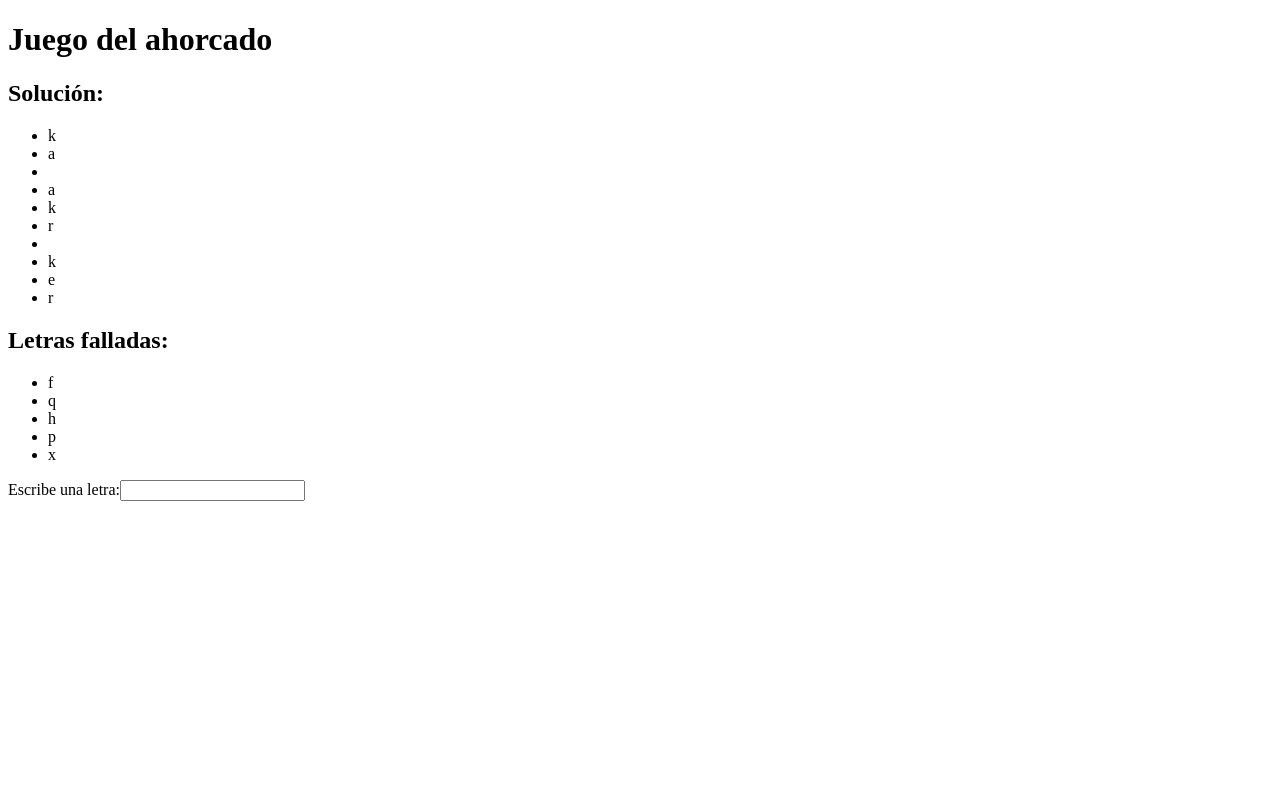
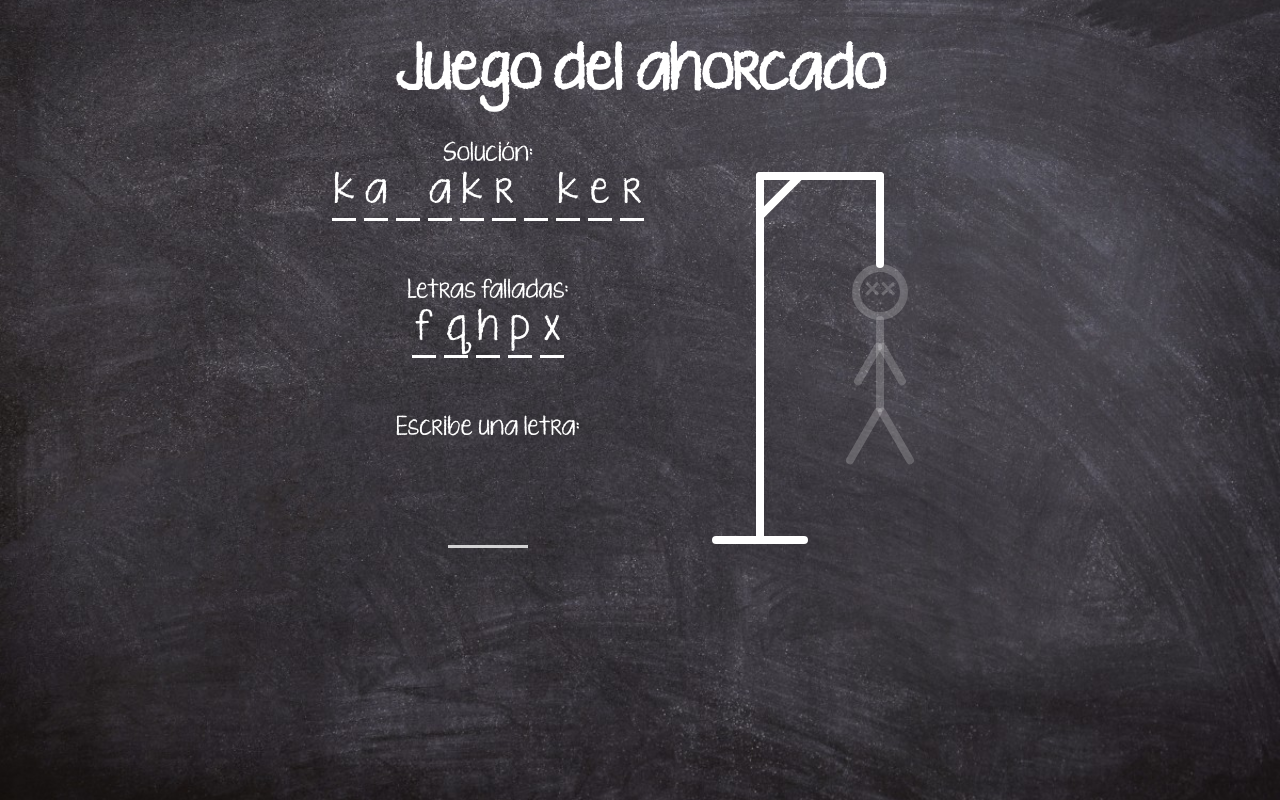
Before and after one commit to Adalab/promo-p-module-3-pair-3-sprint-1-hangman-game, a React (Create React App) app: page / in a window 1280 px wide. Built offline with nearby package versions, Linux system fonts and the light colour scheme.

Commit message:
migrated and fixed issues

```diff
--- a/src/components/App.js
+++ b/src/components/App.js
@@ -35,13 +35,13 @@ function App() {
               </ul>
             </div>
             <form className="form">
-              <label className="title" for="last-letter">
+              <label className="title" htmlFor="last-letter">
                 Escribe una letra:
               </label>
               <input
-                autocomplete="off"
+                autoComplete="off"
                 className="form__input"
-                maxlength="1"
+                maxLength="1"
                 type="text"
                 name="last-letter"
                 id="last-letter"
--- a/src/index.js
+++ b/src/index.js
@@ -1,5 +1,8 @@
 import React from "react";
-import ReactDOM from "react-dom";
+import ReactDOM from "react-dom/client";
 import App from "./components/App";
 
-ReactDOM.render(<App />, document.getElementById("root"));
+const root = ReactDOM.createRoot(document.getElementById('root'));
+root.render(
+    <App />
+);
--- a/src/styles/App.scss
+++ b/src/styles/App.scss
@@ -1,4 +1,4 @@
-/*@import 'core/reset';
+@import 'core/reset';
 @import 'components/app';
 @import 'components/dummy';
 @import 'components/footer';
@@ -6,4 +6,4 @@
 @import 'components/header';
 @import 'components/instructions';
 @import 'components/letters';
-@import 'components/loading';*/
+@import 'components/loading';
--- /dev/null
+++ b/src/styles/components/_app.scss
@@ -0,0 +1,26 @@
+// COMMON STYLES
+
+.title {
+  display: block;
+  font-size: 1.25rem;
+  line-height: 1;
+  text-align: center;
+}
+
+// PAGE
+
+.page {
+  padding: 2rem;
+  width: 100%;
+  min-height: 100vh;
+  background-image: url('../../images/blackboard.jpg');
+  background-size: cover;
+  background-position: center center;
+}
+
+// MAIN
+
+.main {
+  display: flex;
+  justify-content: center;
+}
--- /dev/null
+++ b/src/styles/components/_dummy.scss
@@ -0,0 +1,140 @@
+$dummyEnabledColor: white;
+$dummyDisabledColor: rgba(255, 255, 255, 0.2);
+$dummyTransitionTime: 1s;
+
+.dummy {
+  margin-left: 4rem;
+  position: relative;
+  min-width: 15rem;
+  height: 25rem;
+
+  .line {
+    position: absolute;
+    display: block;
+    height: 0.5rem;
+    background-color: $dummyDisabledColor;
+    border-radius: 0.25rem;
+    transition: background-color $dummyTransitionTime ease;
+  }
+
+  .head {
+    position: absolute;
+    display: block;
+    width: 3.5rem;
+    height: 3.5rem;
+    border: 0.5rem solid $dummyDisabledColor;
+    border-radius: 50%;
+    transition: border $dummyTransitionTime ease;
+  }
+
+  .eye {
+    position: absolute;
+    font-size: 1.75rem;
+    font-weight: bold;
+    color: $dummyDisabledColor;
+    transition: color $dummyTransitionTime ease;
+    &::before {
+      content: '×';
+    }
+  }
+
+  .error-1 {
+    width: 6rem;
+    left: 0;
+    bottom: 0;
+  }
+
+  .error-2 {
+    transform: rotate(90deg);
+    width: 23rem;
+    top: 13rem;
+    left: -8.5rem;
+  }
+
+  .error-3 {
+    width: 8rem;
+    top: 1.75rem;
+    left: 2.75rem;
+  }
+
+  .error-4 {
+    transform: rotate(135deg);
+    width: 4rem;
+    top: 3rem;
+    left: 2.25rem;
+  }
+
+  .error-5 {
+    transform: rotate(90deg);
+    width: 6rem;
+    top: 4.5rem;
+    left: 7.5rem;
+  }
+
+  .error-6 {
+    top: 7.5rem;
+    left: 8.75rem;
+  }
+
+  .error-7 {
+    transform: rotate(90deg);
+    width: 6rem;
+    top: 13.5rem;
+    left: 7.5rem;
+  }
+
+  .error-8 {
+    transform: rotate(60deg);
+    width: 3rem;
+    top: 13.5rem;
+    left: 9.75rem;
+  }
+
+  .error-9 {
+    transform: rotate(120deg);
+    width: 3rem;
+    top: 13.5rem;
+    left: 8.25rem;
+  }
+
+  .error-10 {
+    transform: rotate(60deg);
+    width: 4rem;
+    top: 18rem;
+    left: 9.5rem;
+  }
+
+  .error-11 {
+    transform: rotate(120deg);
+    width: 4rem;
+    top: 18rem;
+    left: 7.5rem;
+  }
+
+  .error-12 {
+    top: 7.5rem;
+    left: 9.5rem;
+  }
+
+  .error-13 {
+    top: 7.5rem;
+    left: 10.5rem;
+  }
+
+  // https://sass-lang.com/documentation/at-rules/control/for
+  @for $e from 1 through 13 {
+    @for $s from 1 through $e {
+      &.error-#{$e} {
+        .error-#{$s}.line {
+          background-color: $dummyEnabledColor;
+        }
+        .error-#{$s}.head {
+          border-color: $dummyEnabledColor;
+        }
+        .error-#{$s}.eye {
+          color: $dummyEnabledColor;
+        }
+      }
+    }
+  }
+}
--- /dev/null
+++ b/src/styles/components/_footer.scss
@@ -0,0 +1,22 @@
+.footer {
+  display: flex;
+  justify-content: space-between;
+  padding-top: 2rem;
+
+  * {
+    font-size: 0.75rem;
+  }
+
+  &__menu-item {
+    display: inline-block;
+    list-style: none;
+  }
+
+  &__menu-link {
+    padding-right: 2rem;
+
+    &.active {
+      text-decoration: none;
+    }
+  }
+}
--- /dev/null
+++ b/src/styles/components/_form.scss
@@ -0,0 +1,40 @@
+.form {
+  margin-bottom: 1rem;
+  text-align: center;
+
+  &__input {
+    background-color: transparent;
+    border: none;
+    border-bottom: 3px solid white;
+    text-align: center;
+    font-size: 4rem;
+    outline: none;
+    animation-name: borderBottomInput;
+    animation-duration: 2s;
+    animation-iteration-count: infinite;
+
+    &[maxLength='1'] {
+      width: 5rem;
+    }
+
+    &[maxLength='15'] {
+      width: 25rem;
+    }
+
+    &::selection {
+      background-color: rgba(255, 255, 255, 0.25);
+    }
+  }
+}
+
+@keyframes borderBottomInput {
+  from {
+    border-bottom-color: white;
+  }
+  50% {
+    border-bottom-color: transparent;
+  }
+  to {
+    border-bottom-color: white;
+  }
+}
--- /dev/null
+++ b/src/styles/components/_header.scss
@@ -0,0 +1,6 @@
+.header__title {
+  padding-bottom: 2rem;
+  font-size: 3rem;
+  font-weight: bold;
+  text-align: center;
+}
--- /dev/null
+++ b/src/styles/components/_instructions.scss
@@ -0,0 +1,8 @@
+.instructions {
+  max-width: 30rem;
+  line-height: 2.25;
+
+  p {
+    padding-bottom: 2rem;
+  }
+}
--- /dev/null
+++ b/src/styles/components/_letters.scss
@@ -0,0 +1,20 @@
+.solution,
+.error {
+  margin-bottom: 3.75rem;
+}
+
+.letters {
+  display: flex;
+  flex-wrap: wrap;
+  justify-content: center;
+  list-style: none;
+  min-height: 3.5625rem;
+
+  .letter {
+    margin: 0 0.25rem;
+    min-width: 1.5rem;
+    font-size: 2rem;
+    border-bottom: 3px solid white;
+    text-align: center;
+  }
+}
--- /dev/null
+++ b/src/styles/components/_loading.scss
@@ -0,0 +1,45 @@
+.loading {
+  position: fixed;
+  top: 2rem;
+  left: 2rem;
+  display: block;
+  width: 2rem;
+  height: 2rem;
+  border: 0.25rem solid white;
+  border-radius: 50%;
+  transform: translate(-50%, -50%);
+  animation-name: beat;
+  animation-duration: 1s;
+  animation-iteration-count: infinite;
+
+  &.hidden {
+    opacity: 0;
+  }
+}
+
+@keyframes beat {
+  0% {
+    width: 1.5rem;
+    height: 1.5rem;
+  }
+  20% {
+    width: 2rem;
+    height: 2rem;
+  }
+  40% {
+    width: 1.5rem;
+    height: 1.5rem;
+  }
+  60% {
+    width: 2rem;
+    height: 2rem;
+  }
+  80% {
+    width: 1.5rem;
+    height: 1.5rem;
+  }
+  100% {
+    width: 1.5rem;
+    height: 1.5rem;
+  }
+}
--- /dev/null
+++ b/src/styles/core/_reset.scss
@@ -0,0 +1,15 @@
+// RESET
+
+@font-face {
+  font-family: 'KgTenThousandReasons';
+  src: url('../../fonts/KgTenThousandReasons-R1ll.ttf') format('truetype');
+}
+
+* {
+  font-family: 'KgTenThousandReasons', sans-serif;
+  margin: 0;
+  padding: 0;
+  box-sizing: border-box;
+  font-weight: normal;
+  color: white;
+}
```
Also changed, not shown: src/fonts/KgTenThousandReasons-R1ll.ttf (added), src/images/blackboard.jpg (added).
